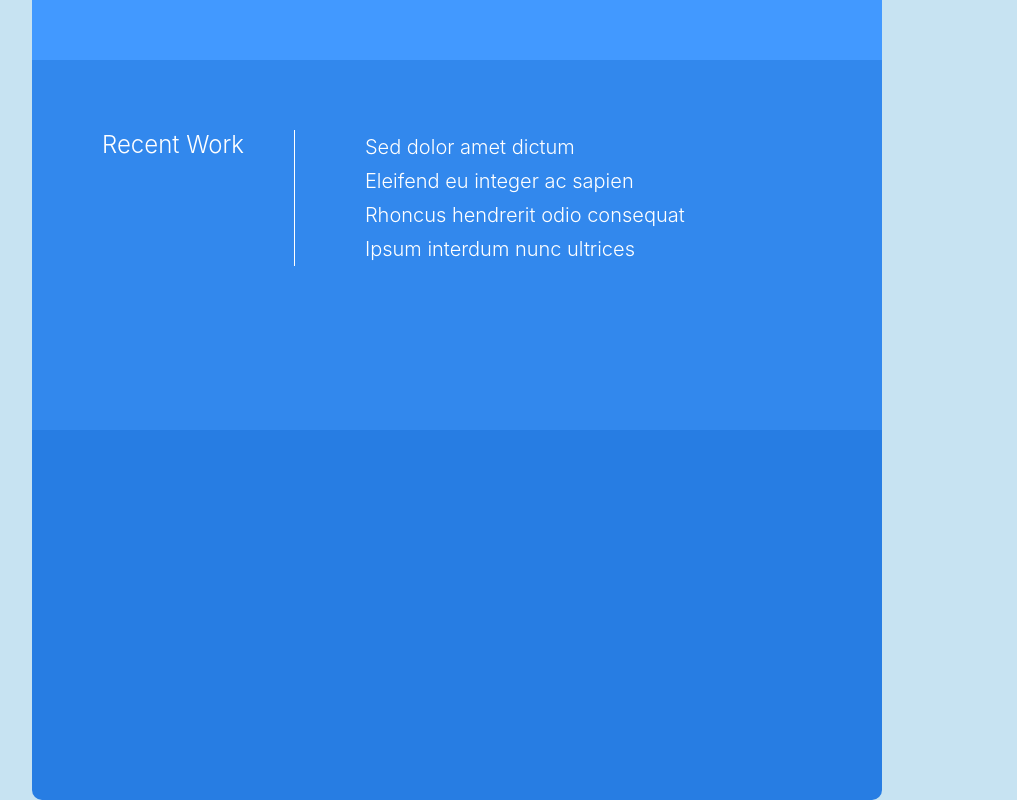
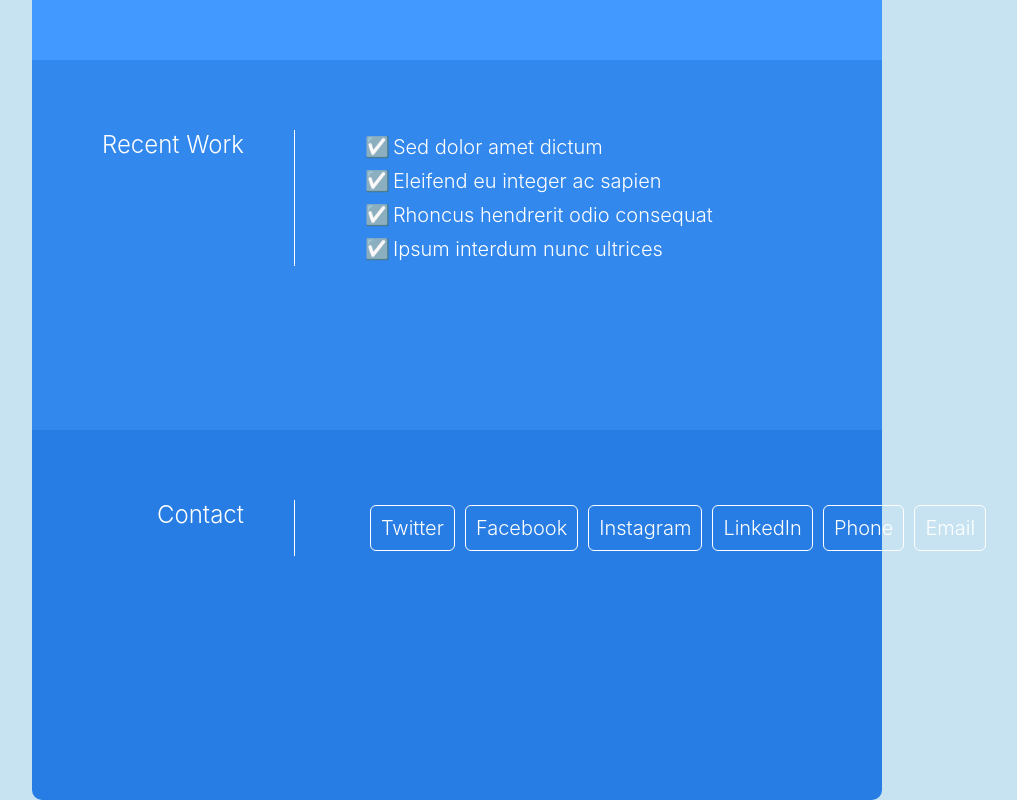
Before and after one commit to DashaDasha88/resumepage-u, a plain HTML site: page index.html in a window 1280 px wide. Shown: the part 810-1610 px from the top of the page, without its empty margins (183-1200 px from the left). Drawn offline with Linux system fonts and the light colour scheme.

Commit message:
add contact styles

```diff
--- a/index.html
+++ b/index.html
@@ -38,7 +38,19 @@
   </div>
 
   <div class="contact">
+    <div class="contact-content">
+      <h2>Contact</h2>
 
+      <div class="social-media">
+        <p>Twitter</p>
+        <p>Facebook</p>
+        <p>Instagram</p>
+        <p>LinkedIn</p>
+        <p>Phone</p>
+        <p>Email</p>
+      </div>
+
+    </div>
   </div>
 
 </body>
--- a/styles.css
+++ b/styles.css
@@ -15,6 +15,8 @@ html, body {
 h2 {
   color: white;
   font-weight: 300;
+  padding-right: 50px;
+  border-right: 1px solid white;
 }
 
 p {
@@ -31,6 +33,12 @@ ul > li {
   color: white;
   font-size: 20px;
   font-weight: 300;
+}
+
+ul > li::before {
+  content: '☑️';
+  padding-right: 3px;
+  color: white;
 }
 
 .header {
@@ -78,11 +86,6 @@ ul > li {
   display: flex;
 }
 
-.about-content > h2 {
-  padding-right: 50px;
-  border-right: 1px solid white;
-}
-
 .about-content > p {
   padding-left: 70px;
   padding-right: 70px;
@@ -101,11 +104,6 @@ ul > li {
   display: flex;
 }
 
-.work-content > h2 {
-  padding-right: 50px;
-  border-right: 1px solid white;
-}
-
 .contact {
   height: 370px;
   width: 850px;
@@ -114,3 +112,22 @@ ul > li {
   border-bottom-left-radius: 10px;
   border-bottom-right-radius: 10px;
 }
+
+.contact-content {
+  padding-top: 70px;
+  padding-left: 125px;
+  display: flex;
+}
+
+.social-media {
+  padding-left: 70px;
+  display: flex;
+}
+
+.social-media > p {
+  border: 1px solid white;
+  margin: 5px;
+  padding: 10px;
+  border-radius: 6px;
+  flex-wrap: wrap;
+}
```
